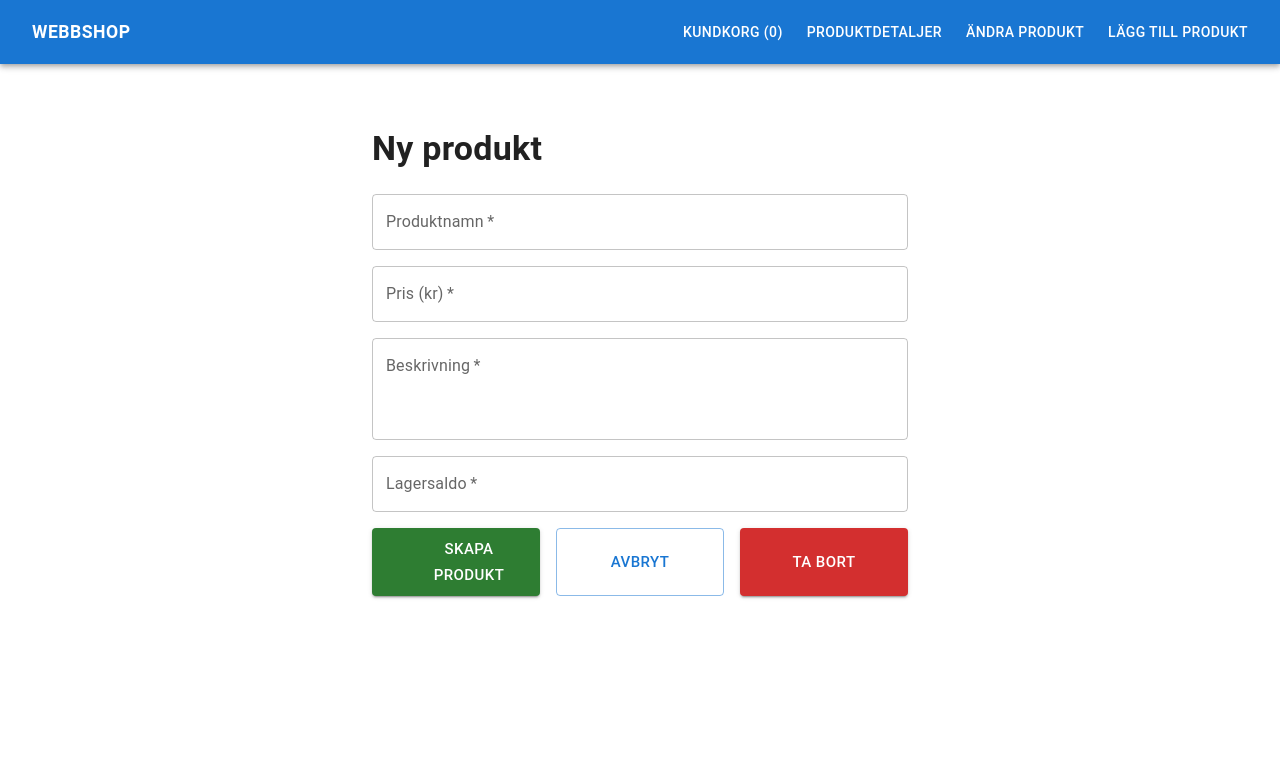
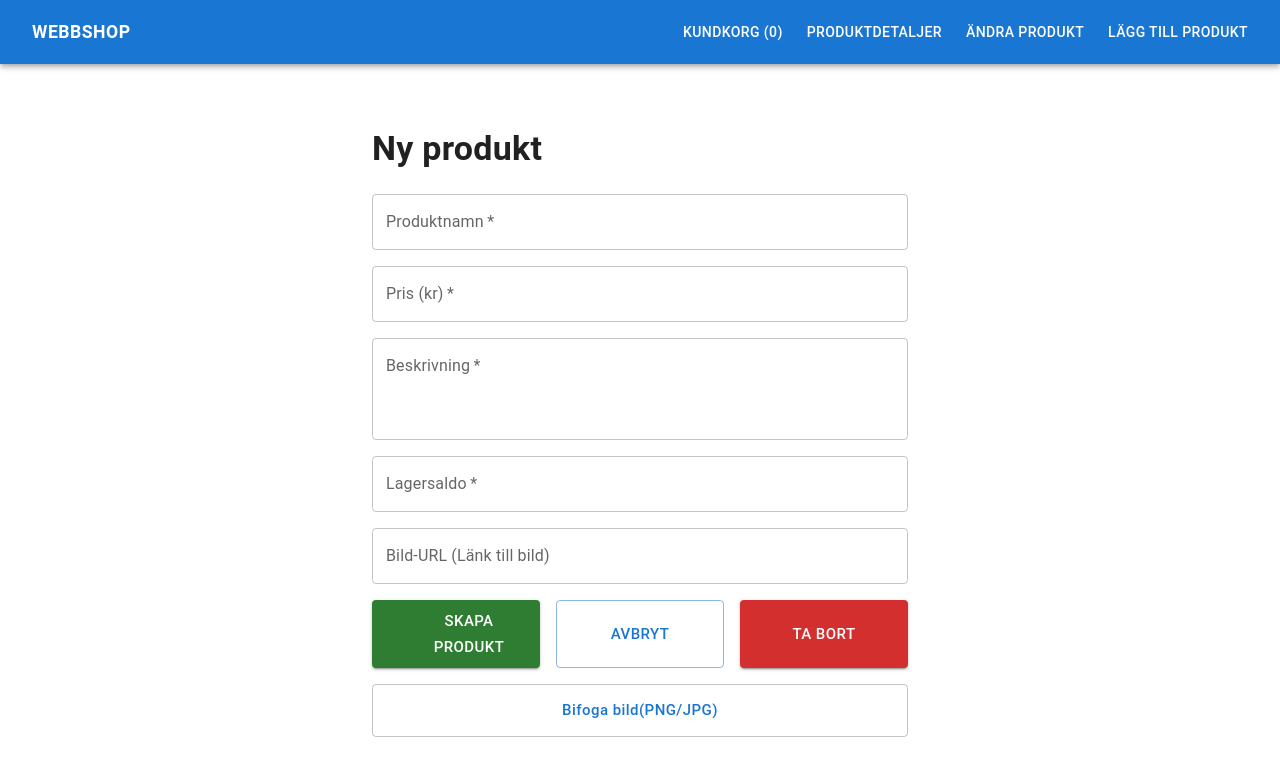
Before and after one commit to h24kengh/gik2xk-grupp-11-projekt, a React (Vite) app in the folder client/: page /product/new in a window 1280 px wide. Shown: the top 776 px of the page. Built offline with nearby package versions, Linux system fonts and the light colour scheme; some icons are missing.

Commit message:
Bild på samtliga sidor

```diff
--- a/client/src/components/ProductList.jsx
+++ b/client/src/components/ProductList.jsx
@@ -37,7 +37,7 @@ function ProductList({ pathname }) {
           // Berika produkterna med lokala bilder innan vi sätter state
           const enrichedProducts = data.map((product) => ({
             ...product,
-            imageUrl: imageMap[product.id] || placeholderImage,
+            imageUrl: product.image ||imageMap[product.id] || placeholderImage,
           }));
           setProducts(enrichedProducts);
         } else {
@@ -49,7 +49,7 @@ function ProductList({ pathname }) {
         console.error('Kunde inte hämta produkter:', error);
         setProducts([]);
       });
-  }, []); // Endast en useEffect nu!
+  }, []);
 
   const { addToCart } = useCart();
 
--- a/client/src/services/ProductService.js
+++ b/client/src/services/ProductService.js
@@ -55,12 +55,16 @@ export async function getOne(id) {
     }
     return null;
   } catch(e) {
-    // Försök hitta produkten i mock-data
-    const product = mockProducts.find(p => p.id === parseInt(id));
+    // VIKTIG ÄNDRING HÄR:
+    // Leta i 'products' (den lista som uppdateras), inte den fasta 'mockProducts'
+    // Vi använder == för att strunta i om id är "4" (sträng) eller 4 (nummer)
+    const product = mockProducts.find(p => p.id == id);
+
     if (product) {
-      console.log(`Använder mock-data för produkt ${id}`);
+      console.log(`Hittade produkt ${id} i lokal data`);
       return product;
     }
+
     e?.response ? console.log(e.response.data) : console.log(e);
     return null;
   }
@@ -75,8 +79,12 @@ export async function create(product) {
     return null;
   } catch (e) {
     console.log('Simulerar skapande av produkt med mock-data');
+    const newId = mockProducts.length > 0
+  ? Math.max(...mockProducts.map(p => p.id)) + 1
+  : 1;
+
     const newProduct = {
-      id: mockProducts.length + 1,
+      id: newId,
       ...product
     };
     mockProducts.push(newProduct);
--- a/client/src/views/ProductDetail.jsx
+++ b/client/src/views/ProductDetail.jsx
@@ -37,10 +37,16 @@ function ProductDetail() {
   getOne(id)
     .then((data) => {
       if (data) {
+        // 1. Kolla om vi behöver hämta bild från imageMap (för Laptop, Mus, Skärm)
+        if (!data.image) {
           data.image = imageMap[data.id];
+        }
+
+        // 2. Spara produkten i state (detta ska ske för ALLA produkter som hittas)
         setProduct(data);
         setError(null);
       } else {
+        // Om data är null/undefined från getOne
         setError('Produkten hittades inte');
       }
     })
--- a/client/src/views/ProductForm.jsx
+++ b/client/src/views/ProductForm.jsx
@@ -15,6 +15,7 @@ function ProductForm() {
     price: '',
     description: '',
     stock: '',
+    image: '',
   });
   const [loading, setLoading] = useState(false);
   const [error, setError] = useState('');
@@ -31,6 +32,7 @@ function ProductForm() {
               price: product.price || '',
               description: product.description || '',
               stock: product.stock || '',
+              image: product.image || '',
             });
           } else {
             setError('Produkten hittades inte');
@@ -96,6 +98,7 @@ function ProductForm() {
         price: parseFloat(formData.price),
         description: formData.description,
         stock: parseInt(formData.stock),
+        image: formData.image,
       };
 
       if (isEditMode) {
@@ -124,6 +127,17 @@ function ProductForm() {
       setLoading(false);
     }
   };
+
+  const handleFileChange = (e) => {
+  const file = e.target.files[0];
+  if (file) {
+    const reader = new FileReader();
+    reader.onloadend = () => {
+      setFormData({ ...formData, image: reader.result }); // Sparar bilden som en Base64-sträng
+    };
+    reader.readAsDataURL(file);
+  }
+};
 
   // Visa laddningsindikator medan vi hämtar produkt (redigeringsläge)
   if (fetchLoading) {
@@ -193,6 +207,17 @@ function ProductForm() {
             disabled={loading}
             inputProps={{ min: 0 }}
           />
+
+          <TextField
+            label="Bild-URL (Länk till bild)"
+            name="image"
+            value={formData.image}
+            onChange={handleChange}
+            fullWidth
+            placeholder="https://exempel.se/bild.jpg"
+            disabled={loading}
+          />
+
           <Box display="flex" gap={2} mt={2}>
           <Button
             startIcon={<SaveIcon/>}
@@ -225,7 +250,26 @@ function ProductForm() {
             >
             Ta bort
           </Button>
+
           </Box>
+             <Button
+          variant="outlined"
+          component="label"
+          size='large'
+          sx={{
+           py: 1.5, // Justerar höjden så den matchar TextField/Button exakt
+           textTransform: 'none', // Valfritt: hindrar knappen från att bara ha stora bokstäver
+           borderColor: 'rgba(0, 0, 0, 0.23)' // Matchar färgen på TextField-kanter
+          }}>
+          Bifoga bild(PNG/JPG)
+          {<input type="file" hidden accept="image/*" onChange={handleFileChange} />}
+          </Button>
+
+          {formData.image && (
+          <Box sx={{ textAlign: 'center', mt: 1 }}>
+          <img src={formData.image} alt="Preview" style={{ height: 100, borderRadius: 8 }} />
+          </Box>
+          )}
 
         </Stack>
       </form>
```
Lines whose indentation alone changed are shown as unchanged.
